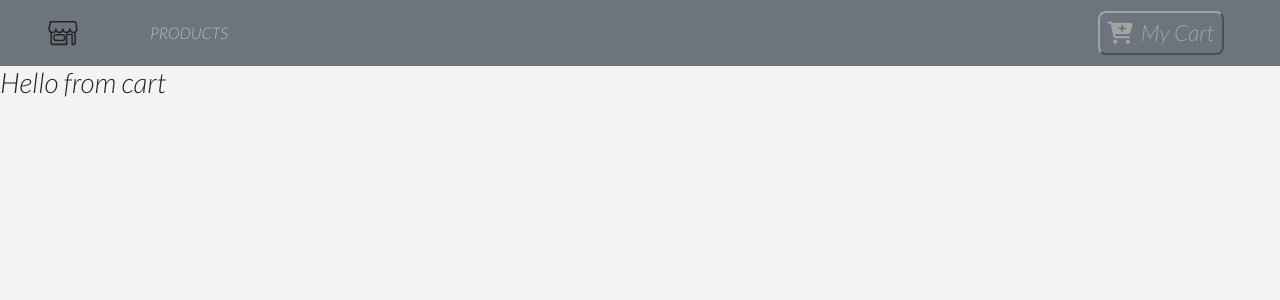
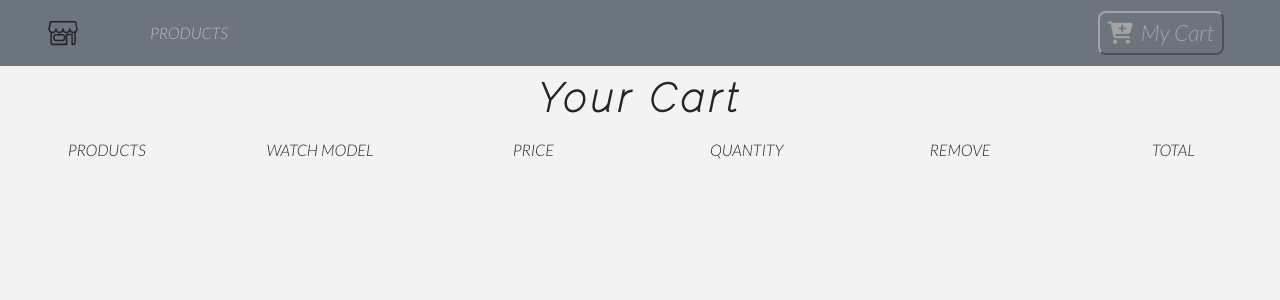
Before and after one commit to JDickey1990/e-commerce_frontend, a React (Create React App) app: page /cart in a window 1280 px wide. Shown: the top 300 px of the page. Built offline with nearby package versions, Linux system fonts and the light colour scheme.

Commit message:
Created a cart folder within component folder for all of the shopping cart components and created the CartColumns component

```diff
--- a/src/App.js
+++ b/src/App.js
@@ -4,7 +4,7 @@
 import StoreFront from './containers/StoreFront'
 import {Switch, Route} from 'react-router-dom'
 import { BrowserRouter as Router } from 'react-router-dom';
-import Cart from './components/Cart'
+import Cart from './components/Cart/Cart'
 import Default from './components/Default'
 import Details from './components/Details'
 import Navbar from './components/Navbar'
--- a/src/components/Cart.js
+++ /dev/null
@@ -1,11 +0,0 @@
-import React, { Component } from 'react'
-
-export default class Cart extends Component {
-    render() {
-        return (
-            <div>
-                <h3>Hello from cart</h3>
-            </div>
-        )
-    }
-}
--- /dev/null
+++ b/src/components/Cart/Cart.js
@@ -0,0 +1,15 @@
+import React, { Component } from 'react'
+import Title from '../Title'
+import CartColumns from './CartColumns'
+
+
+export default class Cart extends Component {
+    render() {
+        return (
+          <section>
+              <Title name="your" title="cart" />
+              <CartColumns />
+          </section>
+        )
+    }
+}
--- /dev/null
+++ b/src/components/Cart/CartColumns.js
@@ -0,0 +1,28 @@
+import React from 'react'
+
+export default function CartColumns() {
+    return (
+        <div className="container-fluid text-center d-none d-lg-block">
+            <div className="row">
+                <div className="col-10 mx-auto col-lg-2">
+                    <p className="text-uppercase">products</p>
+                </div>
+                <div className="col-10 mx-auto col-lg-2">
+                    <p className="text-uppercase">watch model</p>
+                </div>
+                <div className="col-10 mx-auto col-lg-2">
+                    <p className="text-uppercase">price</p>
+                </div>
+                <div className="col-10 mx-auto col-lg-2">
+                    <p className="text-uppercase">quantity</p>
+                </div>
+                <div className="col-10 mx-auto col-lg-2">
+                    <p className="text-uppercase">remove</p>
+                </div>
+                <div className="col-10 mx-auto col-lg-2">
+                    <p className="text-uppercase">total</p>
+                </div>
+            </div>
+        </div>
+    )
+}
--- a/src/components/Title.js
+++ b/src/components/Title.js
@@ -5,7 +5,7 @@
         <div className="row">
             <div className=".col-10 mx-auto my-2 text-center text-title">
                 <h1 className="text-capitalize font-weight-bold">
-                    {name}-<strong className="text-grey">{title}</strong>
+                    {name} <strong className="text-grey">{title}</strong>
                 </h1>
             </div>
         </div>
```
